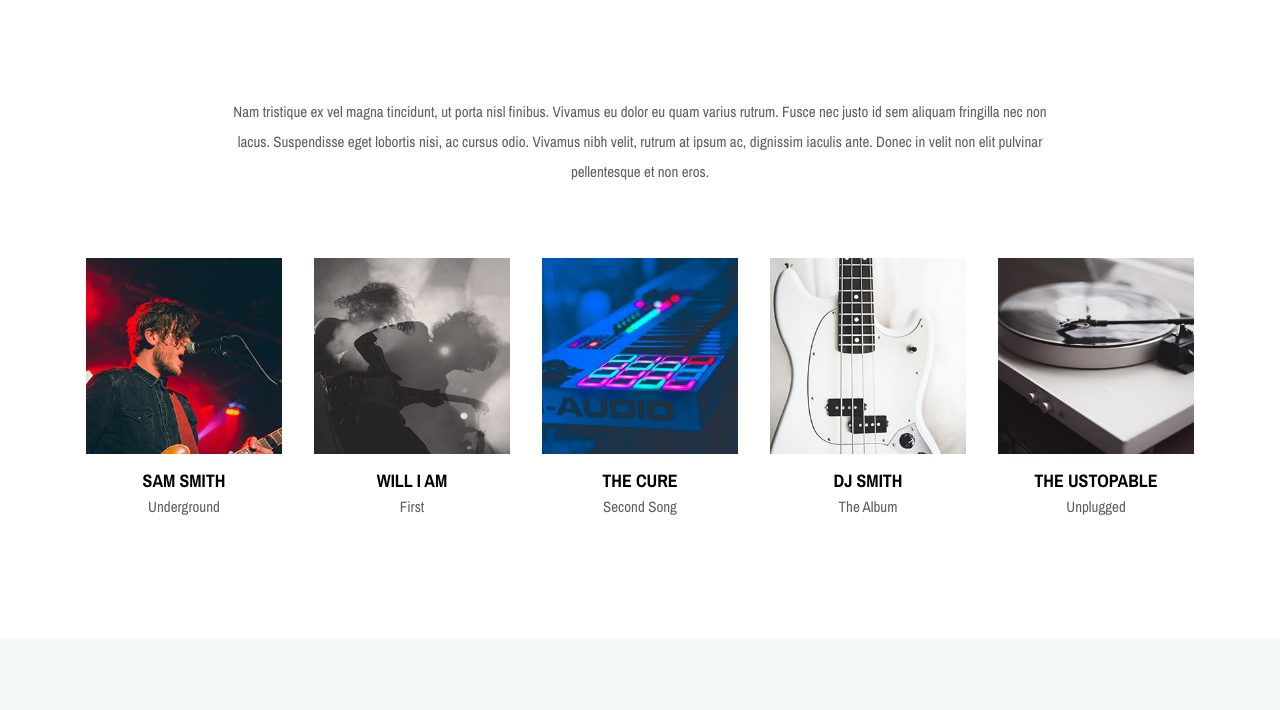
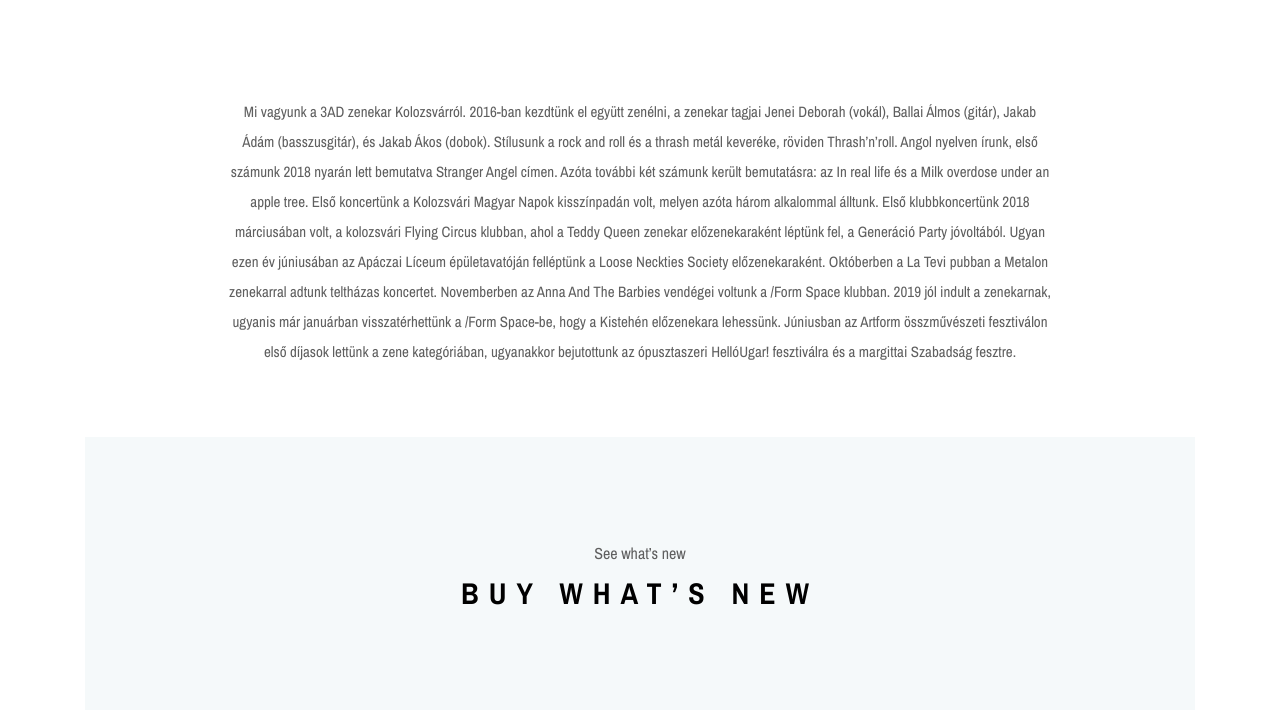
Before and after one commit to 3ad-kolozsvar/3ad-kolozsvar.github.io, a plain HTML site: page index.html in a window 1280 px wide. Shown: the part 1129-1839 px from the top of the page. Drawn offline with nearby package versions, Linux system fonts and the light colour scheme; files whose address does not match are found by name.

Commit message:
Update index.html

```diff
--- a/index.html
+++ b/index.html
@@ -171,16 +171,19 @@ Stílusunk a rock and roll és a thrash metál keveréke, röviden Thrash’n’
             <div class="row justify-content-center">
                 <div class="col-12 col-lg-9">
                     <div class="ablums-text text-center mb-70">
-                        <p>Nam tristique ex vel magna tincidunt, ut porta nisl finibus. Vivamus eu dolor eu quam varius rutrum. Fusce nec justo id sem aliquam fringilla nec non lacus. Suspendisse eget lobortis nisi, ac cursus odio. Vivamus nibh velit, rutrum at ipsum ac, dignissim iaculis ante. Donec in velit non elit pulvinar pellentesque et non eros.</p>
+                        <p>Mi vagyunk a 3AD zenekar Kolozsvárról. 2016-ban kezdtünk el együtt zenélni, a zenekar tagjai Jenei Deborah (vokál), Ballai Álmos (gitár), Jakab Ádám (basszusgitár), és Jakab Ákos (dobok).
+Stílusunk a rock and roll és a thrash metál keveréke, röviden Thrash’n’roll. Angol nyelven írunk, első számunk 2018 nyarán lett bemutatva Stranger Angel címen. Azóta további két számunk került bemutatásra: az In real life és a Milk overdose under an apple tree.
+Első koncertünk a Kolozsvári Magyar Napok kisszínpadán volt, melyen azóta három alkalommal álltunk. Első klubbkoncertünk 2018 márciusában volt, a kolozsvári Flying Circus klubban, ahol a Teddy Queen zenekar előzenekaraként léptünk fel, a Generáció Party jóvoltából. Ugyan ezen év júniusában az Apáczai Líceum épületavatóján felléptünk a Loose Neckties Society előzenekaraként. Októberben a La Tevi pubban a Metalon zenekarral adtunk teltházas koncertet. Novemberben az Anna And The Barbies vendégei voltunk a /Form Space klubban.
+2019 jól indult a zenekarnak, ugyanis már januárban visszatérhettünk a /Form Space-be, hogy a Kistehén előzenekara lehessünk. Júniusban az Artform összművészeti fesztiválon első díjasok lettünk a zene kategóriában, ugyanakkor bejutottunk az ópusztaszeri HellóUgar! fesztiválra és a margittai Szabadság fesztre.</p>
                     </div>
                 </div>
             </div>
 
-            <div class="row">
+            <!--<div class="row">
                 <div class="col-12">
-                    <div class="albums-slideshow owl-carousel">
+                    <div class="albums-slideshow owl-carousel">-->
                         <!-- Single Album -->
-                        <div class="single-album">
+                        <!--<div class="single-album">
                             <img src="img/bg-img/a1.jpg" alt="">
                             <div class="album-info">
                                 <a href="#">
@@ -188,10 +191,10 @@ Stílusunk a rock and roll és a thrash metál keveréke, röviden Thrash’n’
                                 </a>
                                 <p>Second Song</p>
                             </div>
-                        </div>
+                        </div>-->
 
                         <!-- Single Album -->
-                        <div class="single-album">
+                        <!--<div class="single-album">
                             <img src="img/bg-img/a2.jpg" alt="">
                             <div class="album-info">
                                 <a href="#">
@@ -199,10 +202,10 @@ Stílusunk a rock and roll és a thrash metál keveréke, röviden Thrash’n’
                                 </a>
                                 <p>Underground</p>
                             </div>
-                        </div>
+                        </div>-->
 
                         <!-- Single Album -->
-                        <div class="single-album">
+                        <!--<div class="single-album">
                             <img src="img/bg-img/a3.jpg" alt="">
                             <div class="album-info">
                                 <a href="#">
@@ -212,7 +215,7 @@ Stílusunk a rock and roll és a thrash metál keveréke, röviden Thrash’n’
                             </div>
                         </div>
 
-                        <!-- Single Album -->
+
                         <div class="single-album">
                             <img src="img/bg-img/a4.jpg" alt="">
                             <div class="album-info">
@@ -223,7 +226,7 @@ Stílusunk a rock and roll és a thrash metál keveréke, röviden Thrash’n’
                             </div>
                         </div>
 
-                        <!-- Single Album -->
+
                         <div class="single-album">
                             <img src="img/bg-img/a5.jpg" alt="">
                             <div class="album-info">
@@ -234,7 +237,7 @@ Stílusunk a rock and roll és a thrash metál keveréke, röviden Thrash’n’
                             </div>
                         </div>
 
-                        <!-- Single Album -->
+
                         <div class="single-album">
                             <img src="img/bg-img/a6.jpg" alt="">
                             <div class="album-info">
@@ -245,7 +248,7 @@ Stílusunk a rock and roll és a thrash metál keveréke, röviden Thrash’n’
                             </div>
                         </div>
 
-                        <!-- Single Album -->
+
                         <div class="single-album">
                             <img src="img/bg-img/a7.jpg" alt="">
                             <div class="album-info">
@@ -259,7 +262,7 @@ Stílusunk a rock and roll és a thrash metál keveréke, röviden Thrash’n’
                 </div>
             </div>
         </div>
-    </section>
+    </section>-->
     <!-- ##### Latest Albums Area End ##### -->
 
     <!-- ##### Buy Now Area Start ##### -->
```
